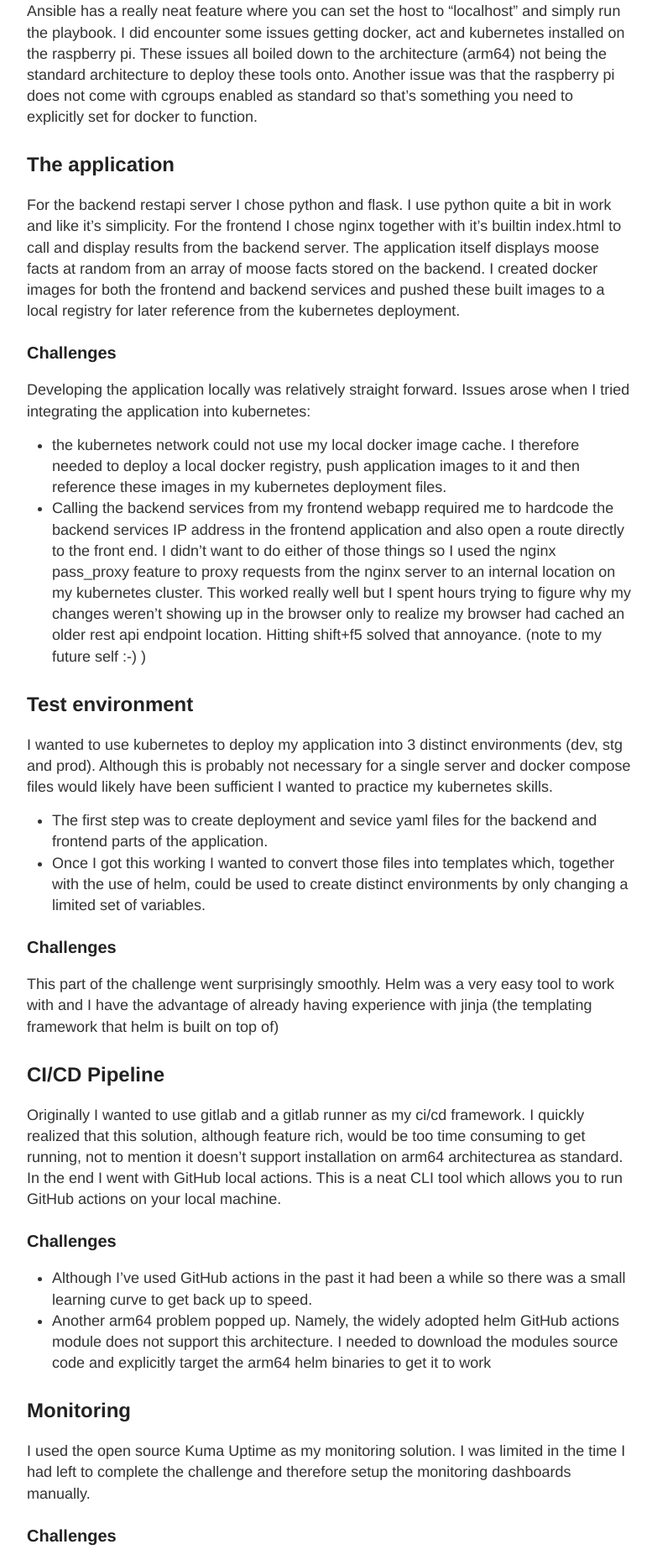
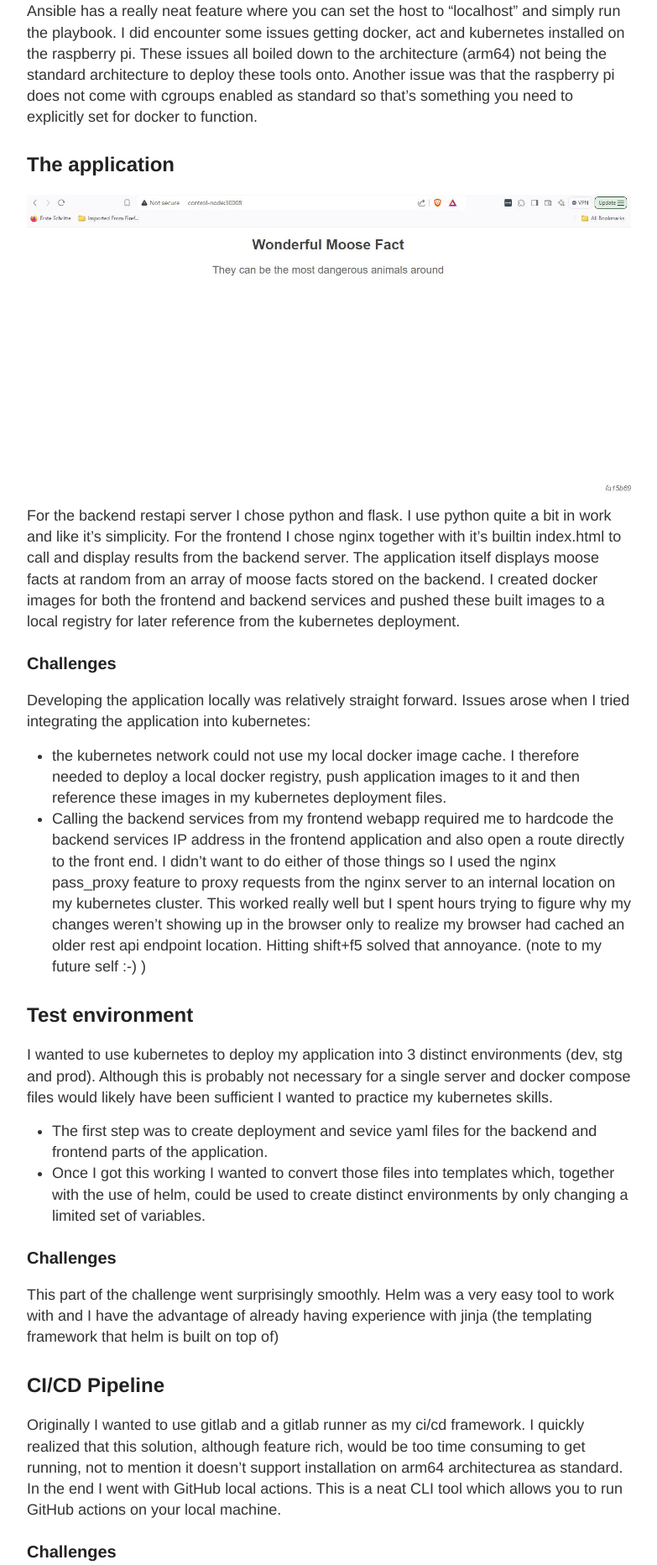
Before and after one commit to peader/PetesProjects, a Jekyll site: the page built from docs/_posts/2024-10-07-Devops-Coding-Challenge.md, in a window 1280 px wide. Shown: the part 898-2762 px from the top of the page at 84% size, without its empty margins (248-1031 px from the left). Built offline with Jekyll 4.4.1, drawn with Linux system fonts in a browser that asks for light colours; comment, search, counter and statistics services are not loaded.

Commit message:
add images to the devops post

```diff
--- a/docs/_posts/2024-10-07-Devops-Coding-Challenge.md
+++ b/docs/_posts/2024-10-07-Devops-Coding-Challenge.md
@@ -25,6 +25,7 @@
 I did encounter some issues getting docker, act and kubernetes installed on the raspberry pi. These issues all boiled down to the architecture (arm64) not being the standard architecture to deploy these tools onto. Another issue was that the raspberry pi does not come with cgroups enabled as standard so that's something you need to explicitly set for docker to function.
 
 ## The application
+![moose-facts]({{ site.baseurl }}/images/moose-facts.jpg)
 For the backend restapi server I chose python and flask. I use python quite a bit in work and like it's simplicity.
 For the frontend I chose nginx together with it's builtin index.html to call and display results from the backend server.
 The application itself displays moose facts at random from an array of moose facts stored on the backend.
```
Also changed, not shown: other parts of docs/_posts/2024-10-07-Devops-Coding-Challenge.md (+1 -0 lines), docs/images/kuma-uptime.JPG (added), docs/images/moose-facts.JPG (added).
